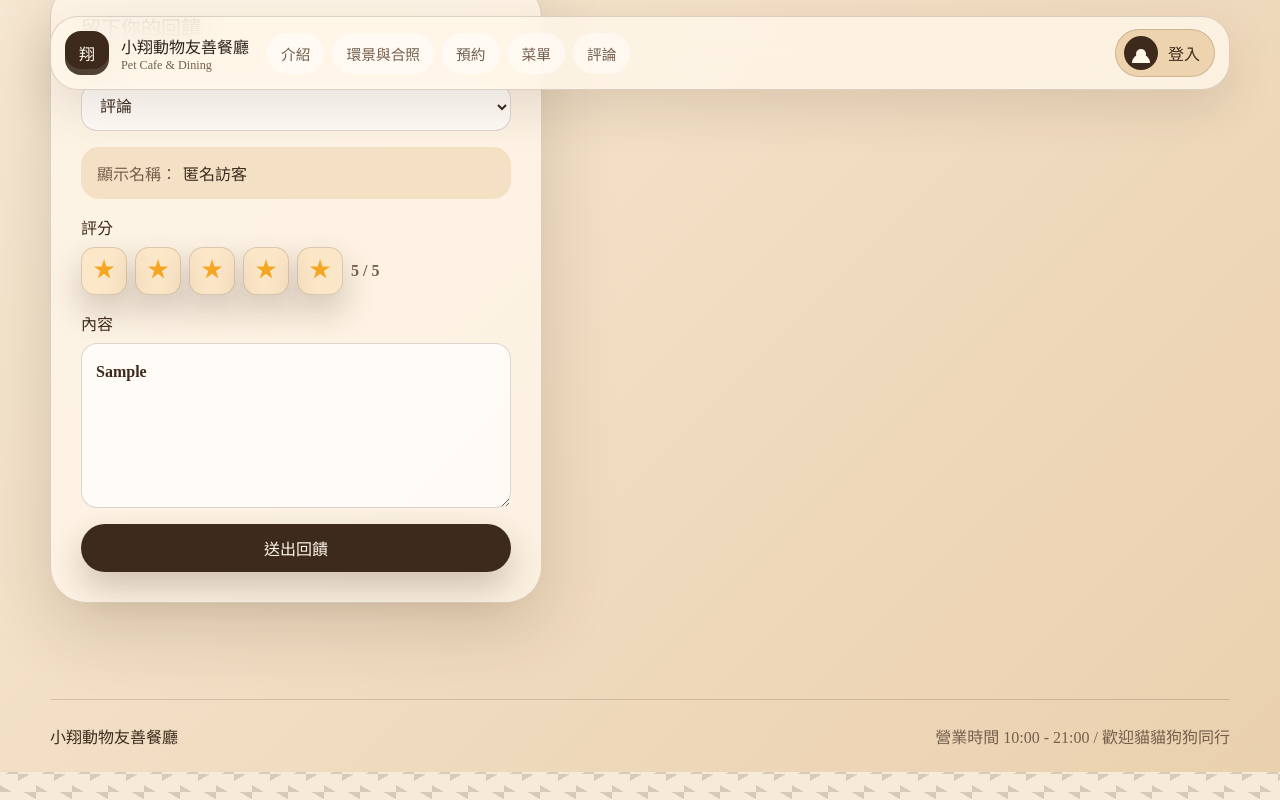
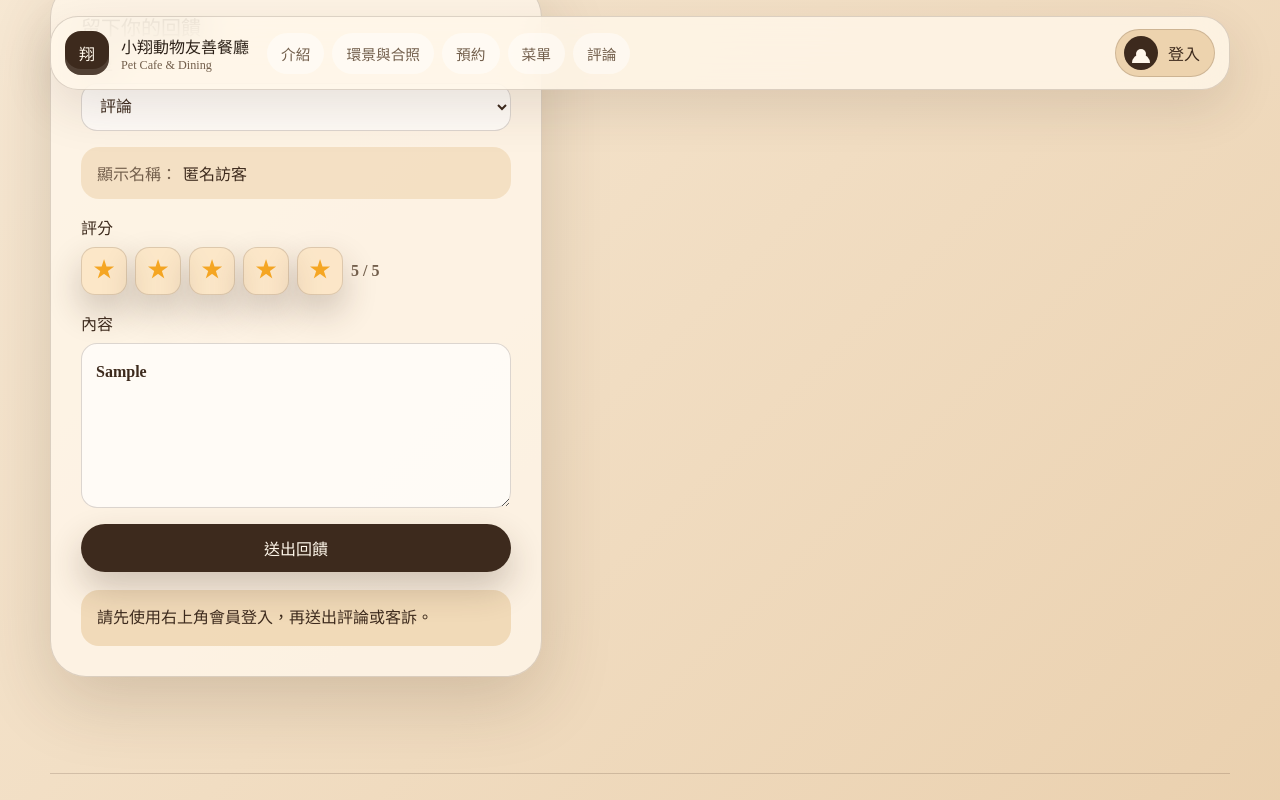
Before and after one commit to XiaoXiang1998/pet-cafe-home, a React (Vite) app: page / in a window 1280 px wide. Both pictures are taken after typing "Sample" into the empty fields and a click on the button "送出回饋". Shown: the part 4032-4832 px from the top of the page. Built offline with nearby package versions, Linux system fonts and the light colour scheme; no server answers; the database is empty; a web font is replaced by a local one.

Commit message:
Move feedback messages into form

```diff
--- a/src/App.jsx
+++ b/src/App.jsx
@@ -272,6 +272,7 @@ function App() {
     rating: 5,
     message: '',
   });
+  const [feedbackMessage, setFeedbackMessage] = useState('');
   const [feedbackEntries, setFeedbackEntries] = useState([
     {
       id: 1,
@@ -342,7 +343,7 @@ function App() {
       .limit(20);
 
     if (error) {
-      setAuthMessage(`讀取評論失敗：${error.message}`);
+      setFeedbackMessage(`讀取評論失敗：${error.message}`);
       return;
     }
 
@@ -626,11 +627,14 @@ function App() {
   const handleFeedbackSubmit = async (event) => {
     event.preventDefault();
     const trimmedMessage = feedbackForm.message.trim();
-    if (!trimmedMessage) return;
+    if (!trimmedMessage) {
+      setFeedbackMessage('請先輸入評論或客訴內容。');
+      return;
+    }
 
     if (isSupabaseConfigured) {
       if (!authUser) {
-        setAuthMessage('請先使用右上角會員登入，再送出評論或客訴。');
+        setFeedbackMessage('請先使用右上角會員登入，再送出評論或客訴。');
         return;
       }
 
@@ -643,12 +647,12 @@ function App() {
       });
 
       if (error) {
-        setAuthMessage(`送出回饋失敗：${error.message}`);
+        setFeedbackMessage(`送出回饋失敗：${error.message}`);
         return;
       }
 
       setFeedbackForm((current) => ({ ...current, message: '' }));
-      setAuthMessage('回饋已送出並存入資料庫。');
+      setFeedbackMessage('回饋已送出並存入資料庫。');
       loadFeedbacks();
       return;
     }
@@ -664,6 +668,7 @@ function App() {
       ...current,
     ]);
     setFeedbackForm((current) => ({ ...current, message: '' }));
+    setFeedbackMessage('回饋已送出。');
   };
 
   return (
@@ -1072,7 +1077,6 @@ function App() {
             <p className="section-kicker">Reviews & Complaints</p>
             <h2>客訴與評論</h2>
           </div>
-          <p className="feedback-note">目前為前端展示版，之後可串接資料庫保存紀錄。</p>
         </div>
 
         <div className="feedback-layout">
@@ -1132,6 +1136,7 @@ function App() {
 
               <button type="submit">送出回饋</button>
             </form>
+            {feedbackMessage && <p className="feedback-message">{feedbackMessage}</p>}
           </article>
 
           <div className="feedback-list" aria-label="評論與客訴列表">
--- a/src/styles.css
+++ b/src/styles.css
@@ -775,12 +775,6 @@ textarea:focus {
   white-space: nowrap;
 }
 
-.feedback-note {
-  max-width: 340px;
-  color: var(--muted);
-  line-height: 1.7;
-}
-
 .feedback-layout {
   display: grid;
   grid-template-columns: minmax(320px, 0.85fr) minmax(0, 1.15fr);
@@ -814,6 +808,15 @@ textarea:focus {
 
 .feedback-author strong {
   color: var(--espresso);
+}
+
+.feedback-message {
+  margin: 18px 0 0;
+  padding: 14px 16px;
+  border-radius: 18px;
+  color: var(--espresso);
+  background: rgba(225, 187, 131, 0.44);
+  line-height: 1.7;
 }
 
 .rating-stars {
```
